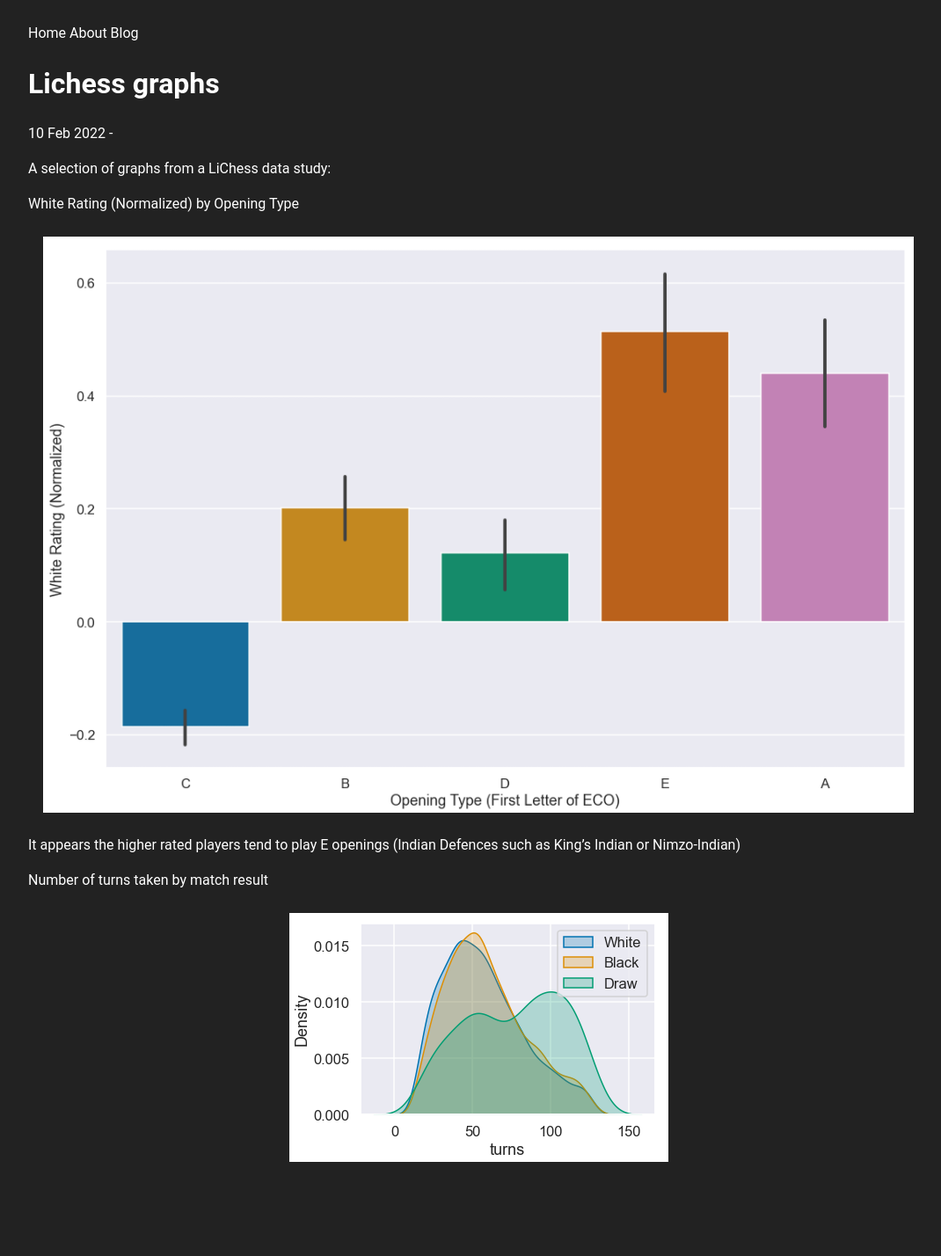
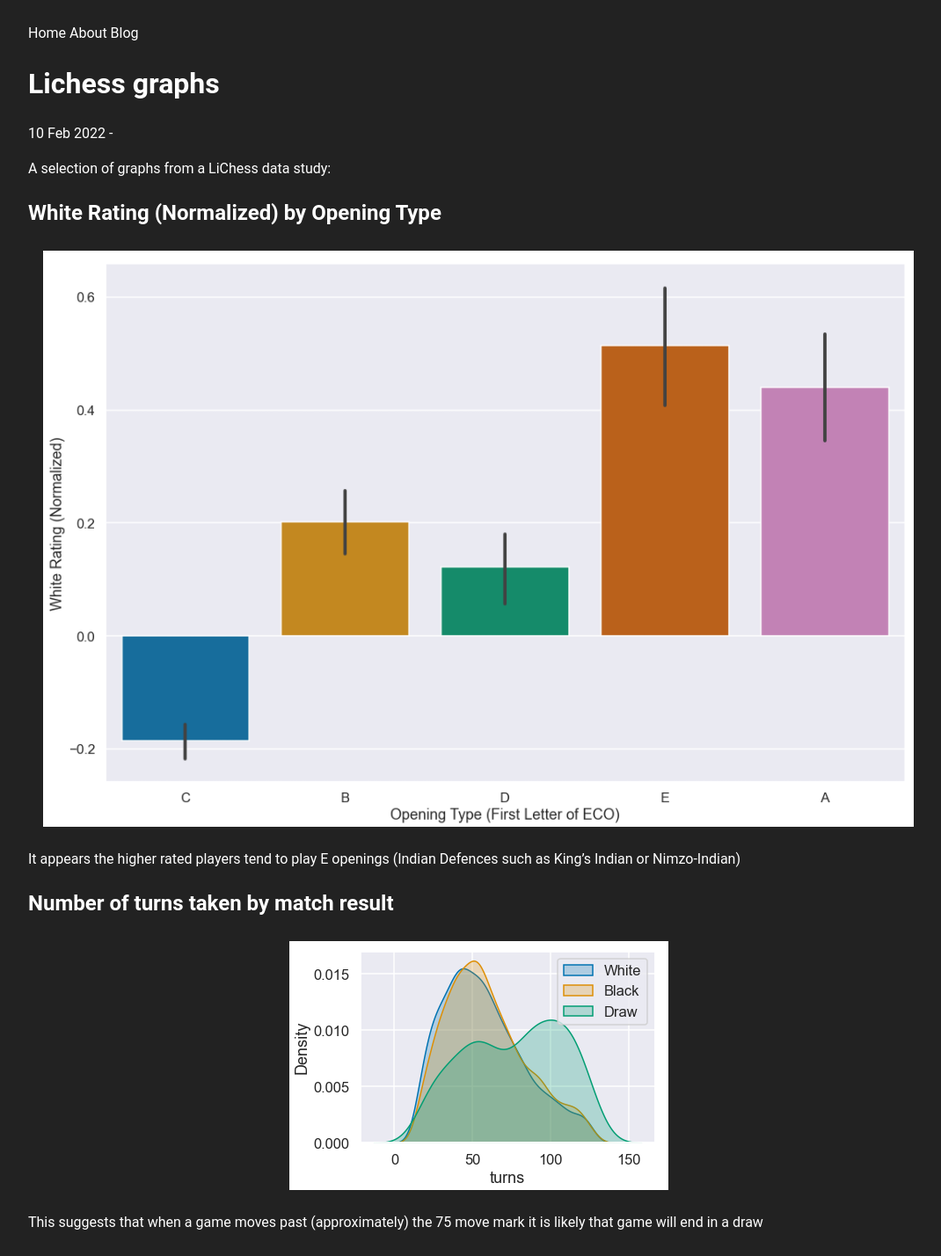
Before and after one commit to e-floate/e-floate.github.io, a Jekyll site: the page built from _posts/2022-02-10-LiChess Graphs.md, in a window 1280 px wide. Shown: the whole page at 88% size, without its empty margins (96-1166 px from the left). Built offline with Jekyll 4.4.1, drawn with Linux system fonts in a browser that asks for light colours; before the commit the page ends 1347 px from its top, so only the background shows below that.

Commit message:
more lichess updates

```diff
--- a/_posts/2022-02-10-LiChess Graphs.md
+++ b/_posts/2022-02-10-LiChess Graphs.md
@@ -3,12 +3,14 @@
 ---
 A selection of graphs from a LiChess data study:
 
-White Rating (Normalized) by Opening Type
+## White Rating (Normalized) by Opening Type
 
 ![White Rating (Normalized) by Opening Type](/assets/images/Opening_Type_v_Rating.png "White Rating (Normalized) by Opening Type")
 
 It appears the higher rated players tend to play E openings (Indian Defences such as King's Indian or Nimzo-Indian)
 
-Number of turns taken by match result
+## Number of turns taken by match result
 
 ![Graph 2](/assets/images/Turns_Dist_by_Result.png "graph")
+
+This suggests that when a game moves past (approximately) the 75 move mark it is likely that game will end in a draw
```
Also changed, not shown: 1 other file.
